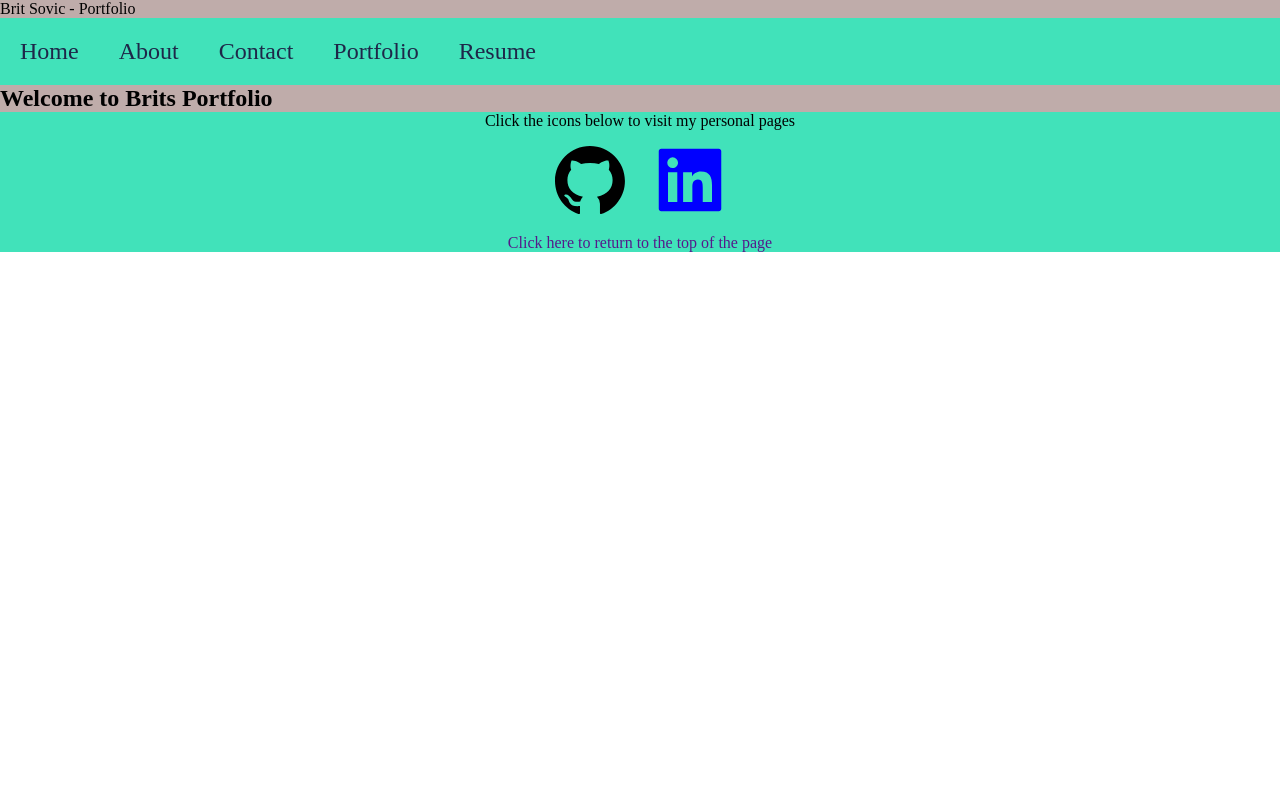
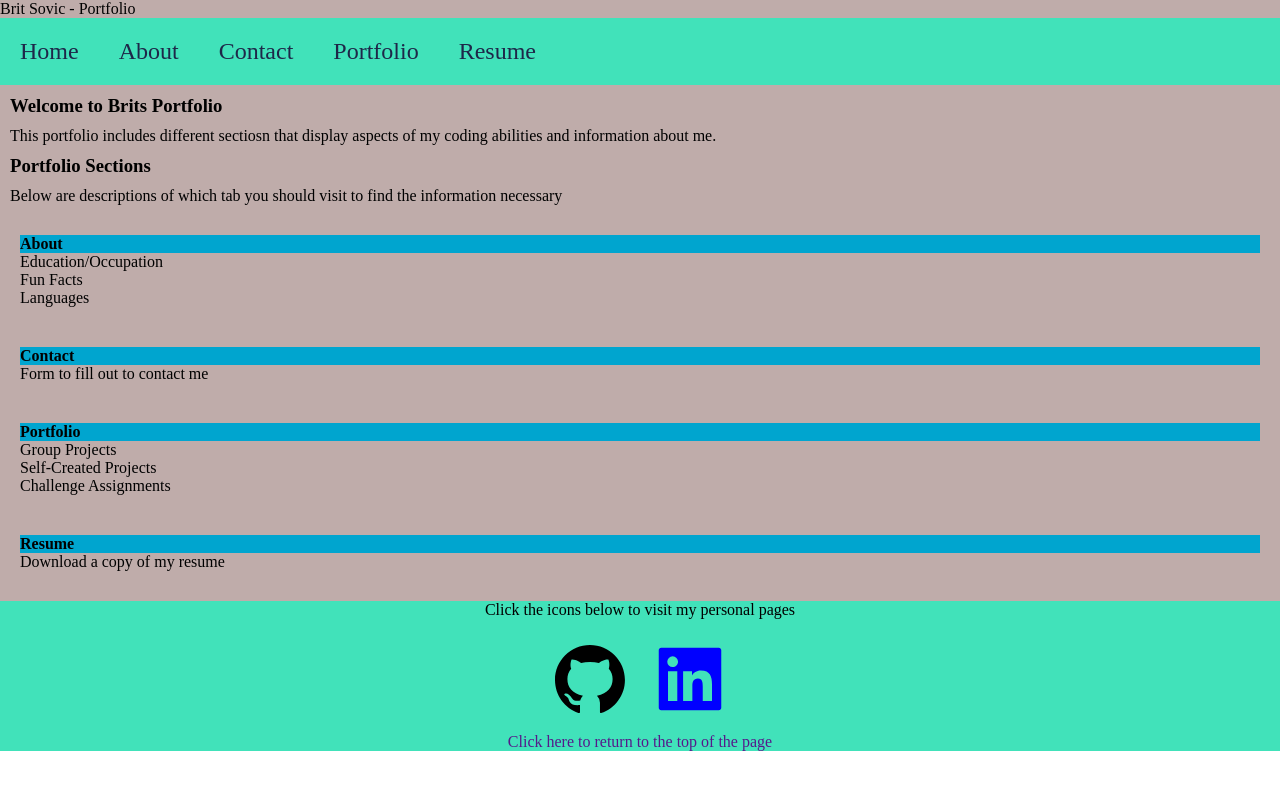
Before and after one commit to bsovic23/react-portfolio, a React (Create React App) app: page / in a window 1280 px wide. Shown: the top 790 px of the page. Built offline with nearby package versions, Linux system fonts and the light colour scheme.

Commit message:
finished homepage - added description of nav bar tabs

```diff
--- a/src/components/Home/index.js
+++ b/src/components/Home/index.js
@@ -2,7 +2,42 @@ import React from 'react';
 
 function Home() {
     return(
-        <h1>Welcome to Brits Portfolio</h1>
+        <section class="home">
+            <h1>Welcome to Brits Portfolio</h1>
+            <p>
+                This portfolio includes different sectiosn that display aspects of my coding abilities and information about me.
+            </p>
+
+            <h3>Portfolio Sections</h3>
+            <p>
+                Below are descriptions of which tab you should visit to find the information necessary
+            </p>
+            <ul>
+                <div class="home-tab">
+                    <h4>About</h4>
+                    <li>Education/Occupation</li>
+                    <li>Fun Facts</li>
+                    <li>Languages</li>
+                </div>
+
+                <div class="home-tab">
+                    <h4>Contact</h4>
+                    <li>Form to fill out to contact me</li>
+                </div>
+
+                <div class="home-tab">
+                    <h4>Portfolio</h4>
+                    <li>Group Projects</li>
+                    <li>Self-Created Projects</li>
+                    <li>Challenge Assignments</li>
+                </div>
+
+                <div class="home-tab">
+                    <h4>Resume</h4>
+                    <li>Download a copy of my resume</li>
+                </div>
+            </ul>
+        </section>
     )
 };
 
--- a/src/index.css
+++ b/src/index.css
@@ -33,6 +33,23 @@
 
 .navBar a:hover {
   color: yellow;
+}
+
+/* Home  ================================================== */
+.home h1, p, h3 {
+  margin: 10px;
+}
+
+.home ul .home-tab h4 {
+  background-color: var(--colorTwo);
+}
+
+.home ul .home-tab {
+  padding: 20px;
+}
+
+.home ul {
+  list-style-type: none;
 }
 
 /* About  ================================================== */
```
